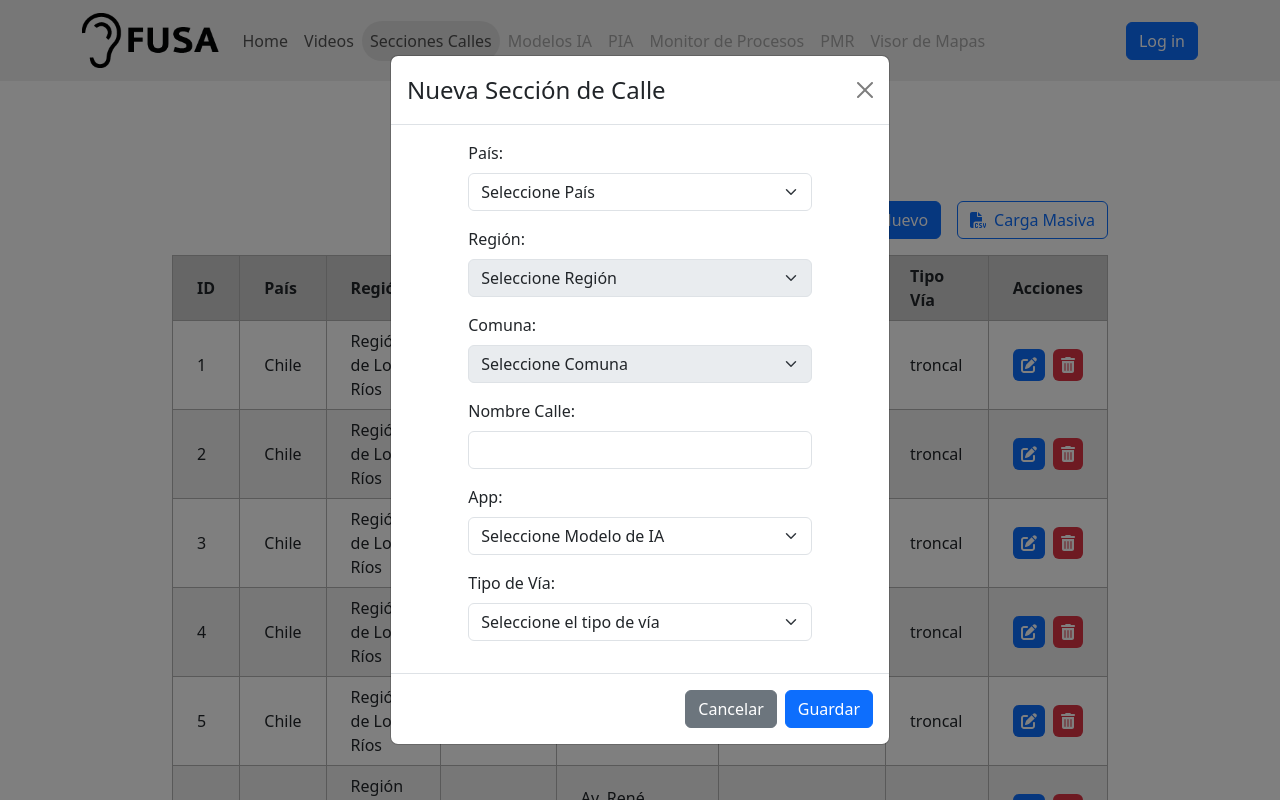
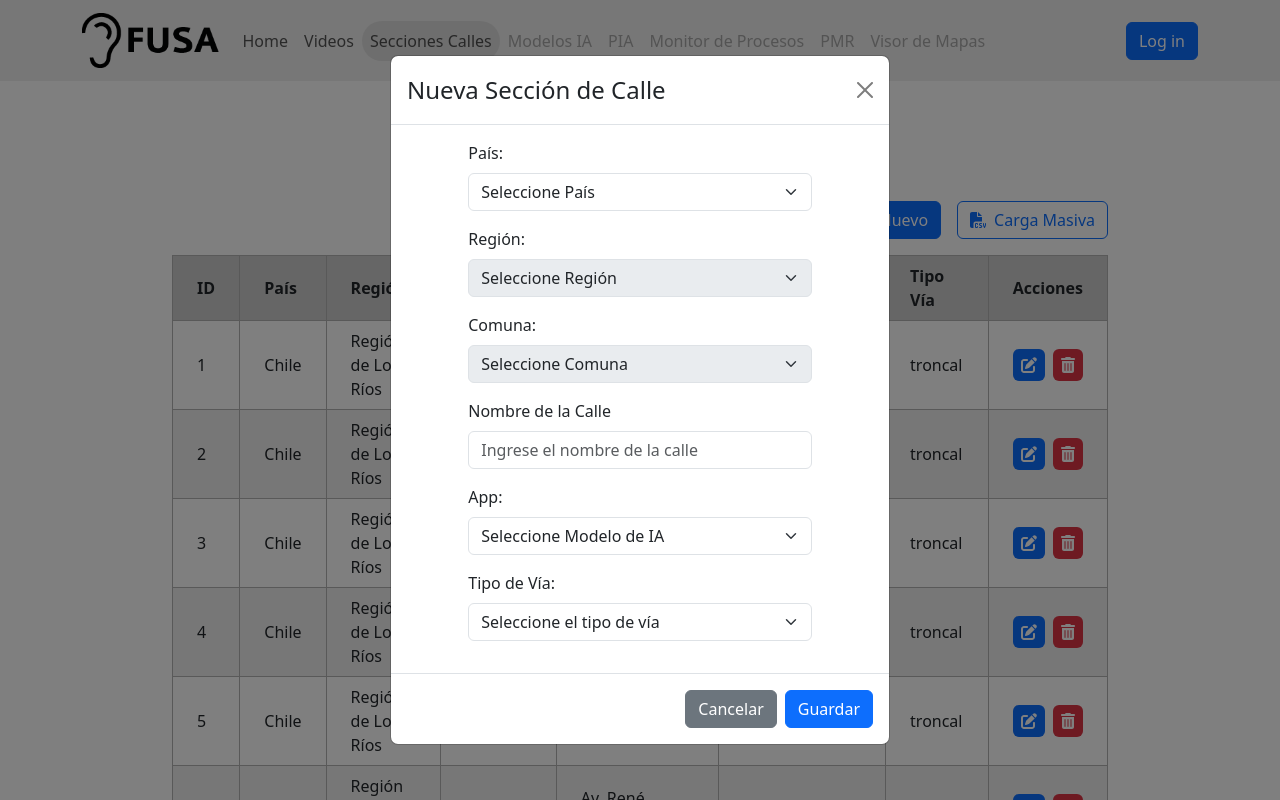
Before and after one commit to info288-17-202501/Fusa_Roads, a React (Vite) app in the folder frontend/: page /secciones-calles in a window 1280 px wide. Both pictures are taken after a click on the button "Nuevo". Shown: the top 800 px of the page. Built offline with nearby package versions, Linux system fonts and the light colour scheme.

Commit message:
refactor: crear componente para los formularios de Nueva Seccion de Calle y Carga masiva de Secciones de calle

```diff
--- /dev/null
+++ b/frontend/src/SeccionesCalles/components/FormRow.tsx
@@ -0,0 +1,25 @@
+import { Row, Form} from "react-bootstrap"
+import { ReactNode } from "react"
+
+interface FormRowProps {
+    label: string;
+    children: ReactNode;
+    showFeedback?: boolean;
+}
+
+const FormRow = ({label, children, showFeedback = false}: FormRowProps) => (
+    <Row className="justify-content-center mb-3">
+        <Form.Group className="w-75">
+            <Form.Label>{label}</Form.Label>
+            {children}
+            {showFeedback && (
+                <Form.Control.Feedback type="invalid">
+                    Este campo es obligatorio
+                </Form.Control.Feedback>
+            )}
+        </Form.Group>
+
+    </Row>
+);
+
+export default FormRow;
--- a/frontend/src/SeccionesCalles/components/ModalNuevaSeccionCalle.tsx
+++ b/frontend/src/SeccionesCalles/components/ModalNuevaSeccionCalle.tsx
@@ -1,5 +1,6 @@
-import { Modal, Button, Row, Form } from "react-bootstrap";
-import { useState, useEffect } from 'react'
+import { Modal, Button, Form } from "react-bootstrap";
+import { useState, useEffect, FormEvent } from 'react'
+import FormRow from "./FormRow";
 
 interface RegionData{
     region: string;
@@ -13,9 +14,14 @@ interface Props {
 }
 
 function ModalNuevaSeccionCalle ({show, onClose, data}: Props){
+    const [validated, setValidated] = useState(false);
+
     const [pais, setPais] = useState('');
     const [region, setRegion] = useState('');
     const [comuna, setComuna] = useState('');
+    const [nombreCalle, setNombreCalle] = useState('');
+    const [app, setApp] = useState('');
+    const [tipoVia, setTipoVia] = useState('');
 
     const [regiones, setRegiones] = useState<RegionData[]>([]);
     const [comunas, setComunas] = useState<string[]>([]);
@@ -40,91 +46,100 @@ function ModalNuevaSeccionCalle ({show, onClose, data}: Props){
     }, [region, regiones]);
 
     const handleCancelar = () => {
+        // Limpiar todos los campos
         setPais('');
         setRegion('');
         setComuna('');
-        // Dejar archivo vació
+        setNombreCalle('');
+        setApp('');
+        setTipoVia('');
+        setValidated(false);
         onClose();
     }
 
-    const handleGuardar = () => {
-        console.log({pais, region, comuna});
+    const handleGuardarYLimpiar = () => {
+        console.log({pais, region, comuna, nombreCalle, app, tipoVia});
+        // Aqui se deberia manejar la logica para mandar a la BD (podemos unir esta funcion con la de handleSubmit)
+        // Limpiar todos los campos
+        setPais('');
+        setRegion('');
+        setComuna('');
+        setNombreCalle('');
+        setApp('');
+        setTipoVia('');
+        setValidated(false);
         onClose();
     }
 
+    const handleSubmit = (event: FormEvent<HTMLFormElement>) => {
+        event.preventDefault();
+        const form = event.currentTarget;
+        if (!form.checkValidity()) { //Si no es válido, entra aquí
+            event.stopPropagation();
+            setValidated(true);
+            return;
+        }
+
+        setValidated(true);
+        handleGuardarYLimpiar();
+    };
+
     return (
-        <Modal show={show} onHide={handleCancelar} centered scrollable>
+        <Modal show={show} onHide={handleCancelar} centered>
             <Modal.Header closeButton>
                 <Modal.Title>
                     Nueva Sección de Calle
                 </Modal.Title>
             </Modal.Header>
 
-            <Modal.Body>
-                <Row className='justify-content-center mb-3'>
-                    <Form.Group className="w-75">
-                        <Form.Label>País:</Form.Label>
-                        <Form.Select value={pais} onChange={(e) => setPais(e.target.value)}>
+            <Form noValidate validated={validated} onSubmit={handleSubmit}>
+                <Modal.Body>
+                    <FormRow label="País:" showFeedback>
+                        <Form.Select required value={pais} onChange={(e) => setPais(e.target.value)}>
                             <option value={''}>Seleccione País</option>
                             <option>Chile</option>
                         </Form.Select>
-                    </Form.Group>
-                </Row>
-                <Row className='justify-content-center mb-3'>
-                    <Form.Group className="w-75">
-                        <Form.Label>Región:</Form.Label>
-                        <Form.Select disabled={pais ==''} value={region} onChange={(e) => setRegion(e.target.value)}>
+                    </FormRow>
+                    <FormRow label="Región:" showFeedback>
+                        <Form.Select required disabled={pais ==''} value={region} onChange={(e) => setRegion(e.target.value)}>
                             <option value={''}>Seleccione Región</option>
                             {regiones.map((r) => (
                                 <option key={r.region}>{r.region}</option>
                             ))}
                         </Form.Select>
-                    </Form.Group>
-                </Row>
-                <Row className='justify-content-center mb-3'>
-                    <Form.Group className="w-75">
-                        <Form.Label>Comuna:</Form.Label>
-                        <Form.Select disabled={region == ''} value={comuna} onChange={(e) => setComuna(e.target.value)}>
+                    </FormRow>
+                    <FormRow label="Comuna:" showFeedback>
+                        <Form.Select required disabled={region == ''} value={comuna} onChange={(e) => setComuna(e.target.value)}>
                             <option value={''}>Seleccione Comuna</option>
                             {comunas.map((c) => (
                                 <option key={c}>{c}</option>
                             ))}
                         </Form.Select>
-                    </Form.Group>
-                </Row>
-                <Row className='justify-content-center mb-3'>
-                    <Form.Group className="w-75">
-                        <Form.Label>Nombre Calle:</Form.Label>
-                        <Form.Control/>
-                    </Form.Group>
-                </Row>
-                <Row className='justify-content-center mb-3'>
-                    <Form.Group className="w-75">
-                        <Form.Label>App:</Form.Label>
-                        <Form.Select>
+                    </FormRow>
+                    <FormRow label="Nombre de la Calle" showFeedback>
+                        <Form.Control placeholder="Ingrese el nombre de la calle" required onChange={(e) => setNombreCalle(e.target.value)}/>
+                    </FormRow>
+                    <FormRow label="App:" showFeedback>
+                        <Form.Select required onChange={(e) => setApp(e.target.value)}>
                             <option value={''}>Seleccione Modelo de IA</option>
                             <option>CadnaA</option>
                             <option>NoiseModelling</option>
                         </Form.Select>
-                    </Form.Group>
-                </Row>
-                <Row className='justify-content-center mb-3'>
-                    <Form.Group className="w-75">
-                        <Form.Label>Tipo de Vía:</Form.Label>
-                        <Form.Select>
+                    </FormRow>
+                    <FormRow label="Tipo de Vía:" showFeedback>
+                        <Form.Select required onChange={(e) => setTipoVia(e.target.value)}>
                             <option value={''}>Seleccione el tipo de vía</option>
                             <option>Troncal</option>
                             <option>Federal</option>
                         </Form.Select>
-                    </Form.Group>
-                </Row>
+                    </FormRow>
+                </Modal.Body>
 
-            </Modal.Body>
-
-            <Modal.Footer>
-                <Button variant='secondary' onClick={handleCancelar}>Cancelar</Button>
-                <Button variant='primary' onClick={handleGuardar}>Guardar</Button>
-            </Modal.Footer>
+                <Modal.Footer>
+                    <Button variant='secondary' onClick={handleCancelar}>Cancelar</Button>
+                    <Button type="submit">Guardar</Button>
+                </Modal.Footer>
+            </Form>
         </Modal>
     )
 }
```
